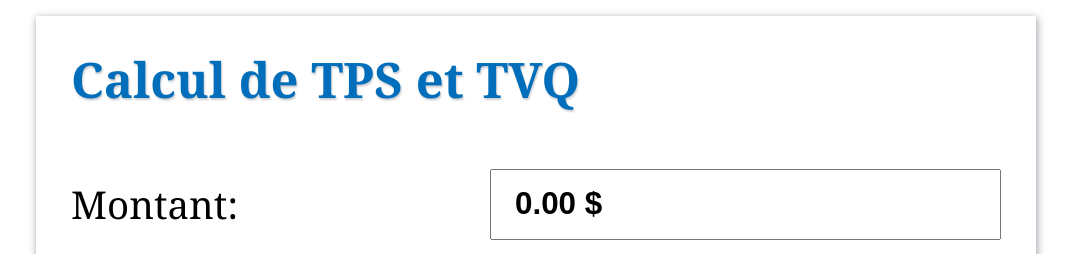
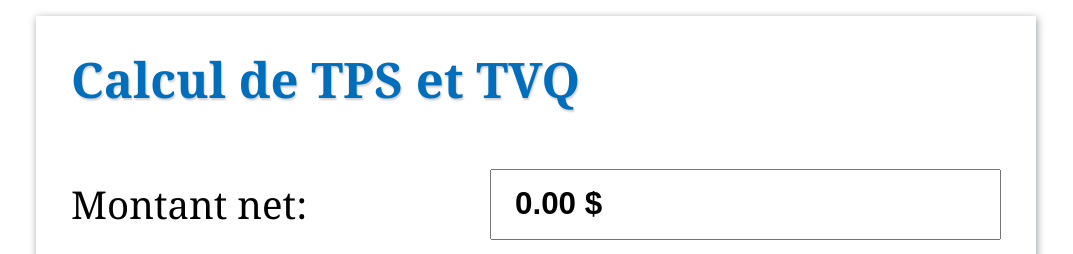
Before and after one commit to alex-drocks/calcul-taxes, a Next.js app: page / in a window 1280 px wide. Shown: the top 254 px of the page, without its empty margins (104-1177 px from the left). Built offline with nearby package versions, Linux system fonts and the light colour scheme.

Commit message:
Deployed test to firebase and it works well

```diff
--- a/components/TaxCalculator/TaxCalculator.js
+++ b/components/TaxCalculator/TaxCalculator.js
@@ -60,7 +60,7 @@ export default function TaxCalculator() {
         <h1>Calcul de {province === "Québec" ? "TPS" : "TVH"} et TVQ</h1>
 
         <div className={`${styles.field} montant`}>
-          <label htmlFor="montant"><h2>{taxeIn ? "Total" : "Montant"}:</h2></label>
+          <label htmlFor="montant"><h2>{taxeIn ? "Total" : "Montant net"}:</h2></label>
           <NumberFormat
             id="montant"
             defaultValue={0}
@@ -119,7 +119,7 @@ export default function TaxCalculator() {
           />
         </div>
         <div className={`${styles.field} total`}>
-          <label htmlFor="total"><h2>{taxeIn ? "Montant" : "Total"}:</h2></label>
+          <label htmlFor="total"><h2>{taxeIn ? "Montant net" : "Total"}:</h2></label>
           <NumberFormat
             disabled
             id="total"
```
